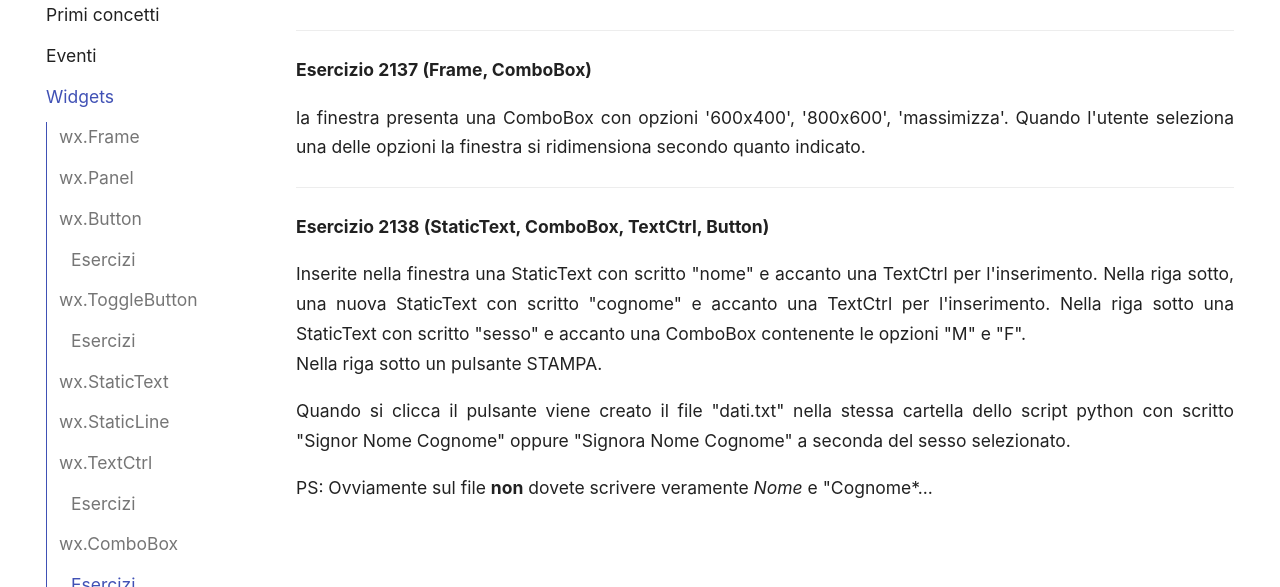
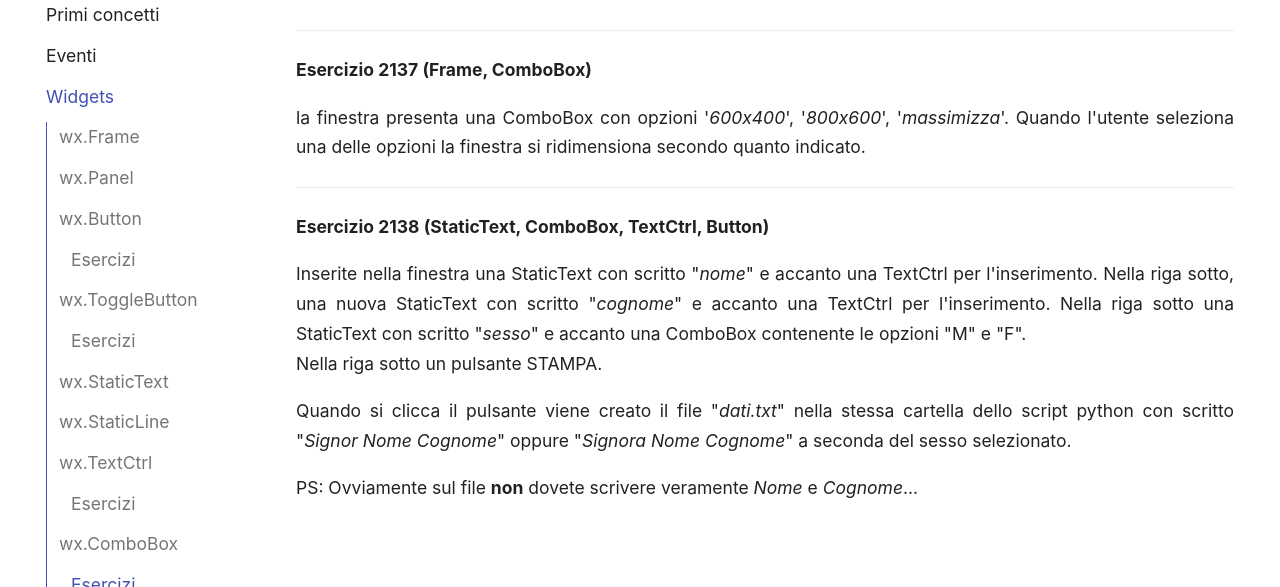
Before and after one commit to adjamhub/pyhandouts, an MkDocs documentation site: the page built from docs/wx/110_widgets.md, in a window 1280 px wide and 900 px high, scrolled down 14419 px. Shown: the part 153-740 px from the top of the window. Built offline with MkDocs 1.6.1 and Material for MkDocs 9.7.7, drawn with Linux system fonts in a browser that asks for light colours.

Commit message:
italic ++

```diff
--- a/docs/wx/110_widgets.md
+++ b/docs/wx/110_widgets.md
@@ -461,23 +461,23 @@ pulisce la TextCtrl.
 
 **Esercizio 2137 (Frame, ComboBox)**
 
-la finestra presenta una ComboBox con opzioni '600x400', '800x600',
-'massimizza'. Quando l'utente seleziona una delle opzioni la finestra
+la finestra presenta una ComboBox con opzioni '*600x400*', '*800x600*',
+'*massimizza*'. Quando l'utente seleziona una delle opzioni la finestra
 si ridimensiona secondo quanto indicato.
 
 --------------------------------------------------------------------
 
 **Esercizio 2138 (StaticText, ComboBox, TextCtrl, Button)**
 
-Inserite nella finestra una StaticText con scritto "nome" e accanto una TextCtrl per l'inserimento.
-Nella riga sotto, una nuova StaticText con scritto "cognome" e accanto una TextCtrl per l'inserimento.
-Nella riga sotto una StaticText con scritto "sesso" e accanto una ComboBox contenente le opzioni "M" e "F".<br>
+Inserite nella finestra una StaticText con scritto "*nome*" e accanto una TextCtrl per l'inserimento.
+Nella riga sotto, una nuova StaticText con scritto "*cognome*" e accanto una TextCtrl per l'inserimento.
+Nella riga sotto una StaticText con scritto "*sesso*" e accanto una ComboBox contenente le opzioni "M" e "F".<br>
 Nella riga sotto un pulsante STAMPA.
 
-Quando si clicca il pulsante viene creato il file "dati.txt" nella stessa cartella dello script python con
-scritto "Signor Nome Cognome" oppure "Signora Nome Cognome" a seconda del sesso selezionato.
+Quando si clicca il pulsante viene creato il file "*dati.txt*" nella stessa cartella dello script python con
+scritto "*Signor Nome Cognome*" oppure "*Signora Nome Cognome*" a seconda del sesso selezionato.
 
-PS: Ovviamente sul file **non** dovete scrivere veramente *Nome* e "Cognome*...
+PS: Ovviamente sul file **non** dovete scrivere veramente *Nome* e *Cognome*...
 
 <br>
 
```
